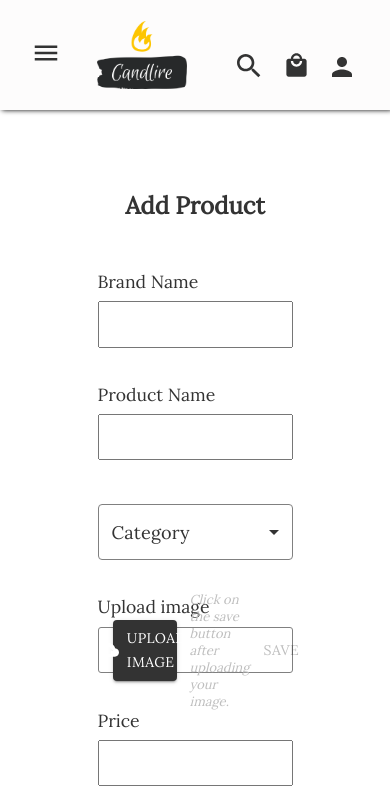
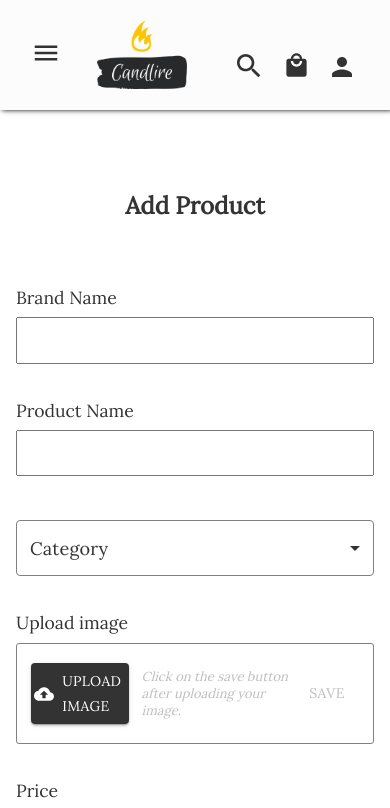
Before and after one commit to matpin/candlire, a React (Create React App) app in the folder frontend/: page /create in a window 390 px wide. Shown: the top 808 px of the page. Built offline with nearby package versions, Linux system fonts and the light colour scheme; no server answers.

Commit message:
Fixing add product form responsiveness

```diff
--- a/frontend/src/components/AddProduct.css
+++ b/frontend/src/components/AddProduct.css
@@ -63,3 +63,40 @@
     margin-right: auto;
     margin-left: 1em;
 }
+
+@media screen and (max-width: 1200px) {
+    .uploadImageButtonContainer {
+        height: 8vh;
+    }
+}
+
+@media screen and (max-width: 750px) {
+    .addProductForm {
+        width: 70%;
+    }
+
+    .uploadImageButtonContainer {
+        height: 8vh;
+    }
+}
+
+@media screen and (max-width: 500px) {
+    .addProductForm {
+        width: 80%;
+    }
+
+    .uploadImageButtonContainer {
+        height: 8vh;
+    }
+}
+
+@media screen and (max-width: 420px) {
+    .addProductForm {
+        width: 100%;
+        padding: 1em;
+    }
+
+    .uploadImageButtonContainer {
+        height: 12vh;
+    }
+}
```
